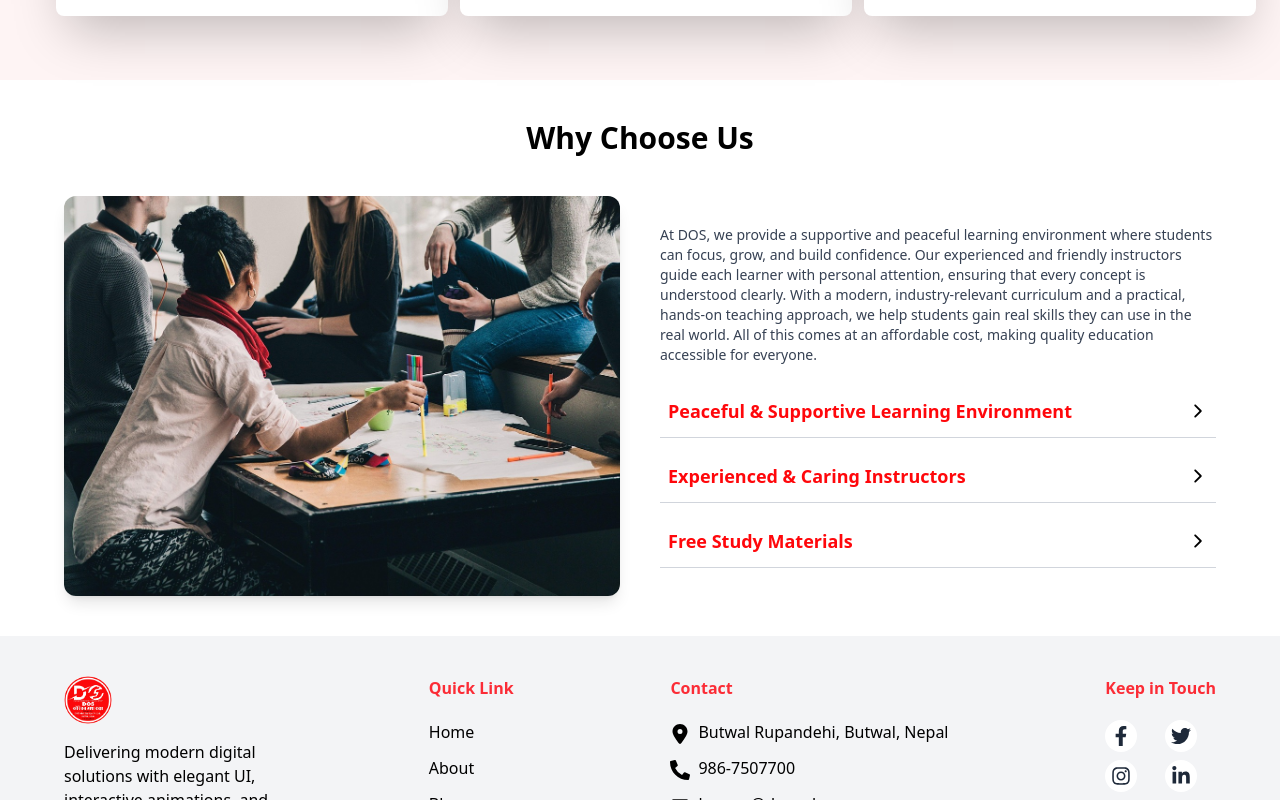
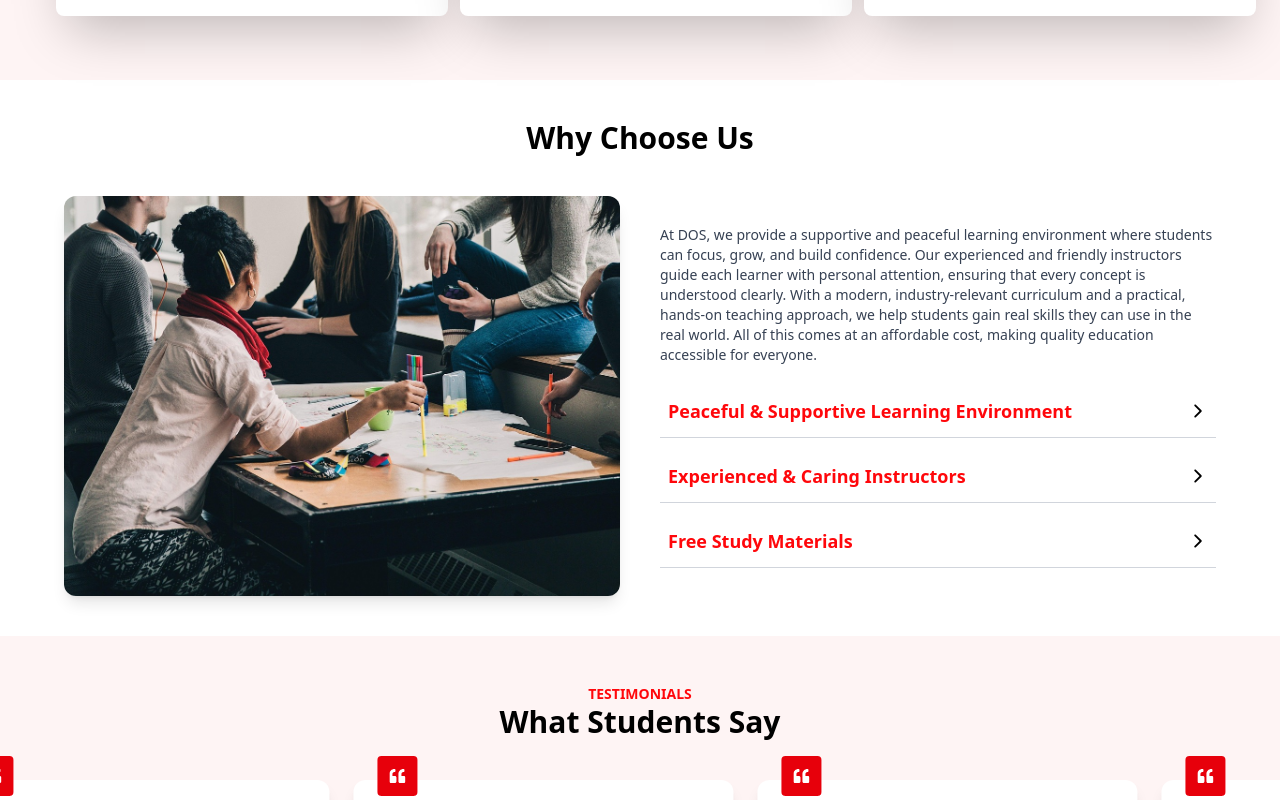
Before and after one commit to Laxmidkl/DOSProject, a React (Vite) app in the folder Frontend/: page / in a window 1280 px wide. Shown: the part 2000-2800 px from the top of the page. Built offline with nearby package versions, Linux system fonts and the light colour scheme; grey boxes are pictures that could not be loaded.

Commit message:
Add testimonials and FAQ sections to landing page

```diff
--- a/Frontend/src/pages/LandingPage/FAQ.jsx
+++ b/Frontend/src/pages/LandingPage/FAQ.jsx
@@ -0,0 +1,91 @@
+import React, { useState } from "react";
+import { motion, AnimatePresence } from "framer-motion";
+import { IoIosArrowForward } from "react-icons/io";
+
+
+const FAQ = () => {
+  const [openIndex, setOpenIndex] = useState(null);
+
+  const toggle = (i) => {
+    setOpenIndex(openIndex === i ? null : i);
+  };
+
+  const choose = [
+    {
+      name: "What courses do you offer?",
+      description:
+        "We offer various IT and language courses including web development, graphic design, UI/UX, computer basics, Korean language, and more.",
+    },
+    {
+      name: "How can I enroll in a course?",
+      description:
+        "You can enroll by visiting our office, filling out the online form, or contacting us through phone or social media.",
+    },
+    {
+      name: "Do you provide certificates after course completion?",
+      description:
+        "Yes, we provide a recognized certificate upon successful completion of each course, including class participation and practical assessments.",
+    },
+    {
+      name: "Do you offer online classes?",
+      description:
+        "Yes, we provide both online and offline learning options depending on course availability.",
+    },
+    {
+      name: "Do you provide job placement or internship opportunities?",
+      description:
+        "Yes, we help our students with internships, job recommendations, and career guidance based on their skill level and performance.",
+    },
+  ];
+
+  return (
+    <div className="w-full py-10 bg-gray-50">
+      <h2 className="text-3xl font-bold text-center ">FAQ</h2>
+
+      <div className="max-w-6xl mx-auto flex flex-col md:flex-row gap-10">
+        {/* LEFT SIDE - DROPDOWNS */}
+        <div className="flex-1 space-y-4 mt-2 overflow-y-auto max-h-100">
+          {choose.map((c, i) => (
+            <div key={i} className=" p-2 border-b border-gray-300 pb-3">
+              {/* TITLE + ARROW */}
+              <div
+                onClick={() => toggle(i)}
+                className="flex justify-between items-center cursor-pointer"
+              >
+                <h3 className=" font-semibold text-primary ">{c.name}</h3>
+
+                {/* arrow rotate */}
+                <motion.span
+                  animate={{ rotate: openIndex === i ? 90 : 0 }}
+                  transition={{ duration: 0.2 }}
+                  className="text-xl font-bold"
+                >
+                  <IoIosArrowForward />
+                </motion.span>
+              </div>
+
+              {/* DROPDOWN DESCRIPTION */}
+              <AnimatePresence>
+                {openIndex === i && (
+                  <motion.p
+                    initial={{ opacity: 0, height: 0 }}
+                    animate={{ opacity: 1, height: "auto" }}
+                    exit={{ opacity: 0, height: 0 }}
+                    transition={{ duration: 0.5 }}
+                    className="text-gray-600 mt-3"
+                  >
+                    {c.description}
+                  </motion.p>
+                )}
+              </AnimatePresence>
+            </div>
+          ))}
+        </div>
+
+
+      </div>
+    </div>
+  );
+};
+
+export default FAQ;
--- a/Frontend/src/pages/LandingPage/Home.jsx
+++ b/Frontend/src/pages/LandingPage/Home.jsx
@@ -2,6 +2,8 @@ import About from './About'
 import Banner from './Banner'
 import Program from'./Program'
 import WhyChoose from './WhyChoose'
+import Testimonial from './Testimonial'
+import FAQ from './FAQ'
 
 const Home = () => {
   return (
@@ -10,6 +12,8 @@ const Home = () => {
     <About/>
     <Program/>
     <WhyChoose/>
+    <Testimonial/>
+    <FAQ/>
 
     </>
   )
--- a/Frontend/src/pages/LandingPage/Testimonial.jsx
+++ b/Frontend/src/pages/LandingPage/Testimonial.jsx
@@ -1,9 +1,105 @@
-import React from 'react'
+import { motion } from "framer-motion";
+import { AiFillStar, AiOutlineStar } from "react-icons/ai";
+import { FaQuoteLeft } from "react-icons/fa";
+
+
 
 const Testimonial = () => {
+  const card = [
+    {
+      name: "Laxmi Dhakal",
+      role: "FullStack Developer",
+      description: "The classes were very easy to understand. I had zero coding background, but the instructor explained every concept clearly. Now I can build real websites using HTML, CSS, and JavaScript!",
+      image: "https://static.independent.co.uk/2025/08/27/16/02/Best-laptops-Indybest-review.png",
+      rating: 5,
+    },
+    {
+      name: "Sanjit Sharma",
+      role: "Cloud Computing",
+      description: "I loved the cloud computing training. The examples were practical, and I learned how applications actually run on AWS. The trainer was very experienced.",
+      image: "https://encrypted-tbn0.gstatic.com/images?q=tbn:ANd9GcR4Uo88OKO7RU04UAb2Ta28Uj8FoS7DEp3D1A&s",
+      rating: 4,
+    },
+    {
+      name: "Manisha Sharma",
+      role: "Digital Marketing",
+      description: "The course was very practical. I learned SEO, Facebook ads, and content writing. I even started handling small clients!",
+      image: "https://st3.depositphotos.com/2572561/16360/i/450/depositphotos_163607278-stock-photo-over-the-shoulder-footage-of.jpg",
+      rating: 4,
+    },
+    {
+      name: "Bibek Gupta",
+      role: "Mobile App Development",
+      description: "Great course! I built my first Android app within 3 weeks. The instructor made complex topics easy to understand.",
+      image: "https://encrypted-tbn0.gstatic.com/images?q=tbn:ANd9GcThymiQGPK05PvyQ07-60D8VevwLlYsflLamg&s",
+      rating: 2,
+    },
+    {
+      name: "Pooja Karki",
+      role: "UI/UX Design",
+      description: "This course helped me understand real UI/UX principles and tools like Figma. The instructor was very supportive, and I improved my design thinking a lot.",
+      image: "https://encrypted-tbn0.gstatic.com/images?q=tbn:ANd9GcSFIlSMpTpwe3JcXmzAPgPctpI_TE09RWWF1w&s",
+      rating: 5,
+    },
+    {
+      name: "Anisha Gaudel",
+      role: "Data Science",
+      description: "The course content was perfectly structured. I learned Python, data analysis, and machine learning with practical examples. I can now build my own ML projects!",
+      image: "https://encrypted-tbn0.gstatic.com/images?q=tbn:ANd9GcTv1GO5GLfo4xw6jdlO5zCv7NBXL-NDVAPqKPffWbBfd9LKlp3IpYxGrTzUH8nQc5Cfm50&usqp=CAU",
+      rating: 3,
+    },
+  ];
+
+  const loopCards = [...card, ...card];
+
   return (
-    <div>Testimonial</div>
-  )
-}
+    <div className="w-full py-12 bg-red-50/80 overflow-hidden">
+      <h2 className="text-sm font-bold text-center text-primary uppercase">Testimonials</h2>
+      <h5 className="text-3xl font-bold text-center mb-10">What Students Say</h5>
 
-export default Testimonial
+      <motion.div
+        className="flex gap-6 "
+        animate={{ x: ["0%", "-50%"] }}
+        transition={{ repeat: Infinity, duration: 80, ease: "linear" }}
+      >
+        {loopCards.map((c, index) => (
+          <div
+          key={index}
+          className="min-w-95 min-h-87.5 bg-white p-6 rounded-xl shadow-lg hover:shadow-2xl transition-all duration-300 hover:scale-105 cursor-pointer"
+          >
+
+          <div className=" h-10 w-10 bg-red-600 rounded text-white  items-center justify-center flex absolute -top-6 "><FaQuoteLeft /></div>
+
+            <img
+              src={c.image}
+              className="w-24 h-24 rounded-full object-cover mx-auto"
+              alt={c.name}
+            />
+
+            <div className="text-center mt-4">
+              <h3 className="text-xl font-semibold">{c.name}</h3>
+              <p className="text-gray-500 text-sm">{c.role}</p>
+
+              {/* Rating */}
+              <div className="flex justify-center mt-2">
+                {Array.from({ length: 5 }, (_, i) =>
+                  i < c.rating ? (
+                    <AiFillStar key={i} className="text-yellow-400" />
+                  ) : (
+                    <AiOutlineStar key={i} className="text-gray-300" />
+                  )
+                )}
+              </div>
+            </div>
+
+            <p className="mt-4 text-center w-full bg-gray-100 rounded-xl italic text-gray-500 font-thin line-clamp-3">
+              {c.description}
+            </p>
+          </div>
+        ))}
+      </motion.div>
+    </div>
+  );
+};
+
+export default Testimonial;
--- a/Frontend/src/pages/LandingPage/WhyChoose.jsx
+++ b/Frontend/src/pages/LandingPage/WhyChoose.jsx
@@ -41,7 +41,7 @@ const WhyChoose = () => {
       <div className="max-w-6xl items-center justify-between mx-auto flex flex-col md:flex-row gap-10">
 
         {/* Left SIDE IMAGE */}
-        <div className="flex-1 flex justify-center h-[400px]">
+        <div className="flex-1 flex justify-center h-100">
           <img
             src={Img}
             alt="Why Choose Us"
@@ -55,7 +55,7 @@ const WhyChoose = () => {
         <div className=" flex-1">
           <div className=" text-sm font-medium text-gray-700 ">At DOS, we provide a supportive and peaceful learning environment where students can focus, grow, and build confidence. Our experienced and friendly instructors guide each learner with personal attention, ensuring that every concept is understood clearly. With a modern, industry-relevant curriculum and a practical, hands-on teaching approach, we help students gain real skills they can use in the real world. All of this comes at an affordable cost, making quality education accessible for everyone.</div>
 
-        <div className=" space-y-4 mt-6 overflow-y-auto max-h-[400px] ">
+        <div className=" space-y-4 mt-6 overflow-y-auto max-h-100 ">
           {choose.map((c, i) => (
             <div key={i} className=" p-2 border-b border-gray-300 pb-3">
               {/* TITLE + ARROW */}
```
